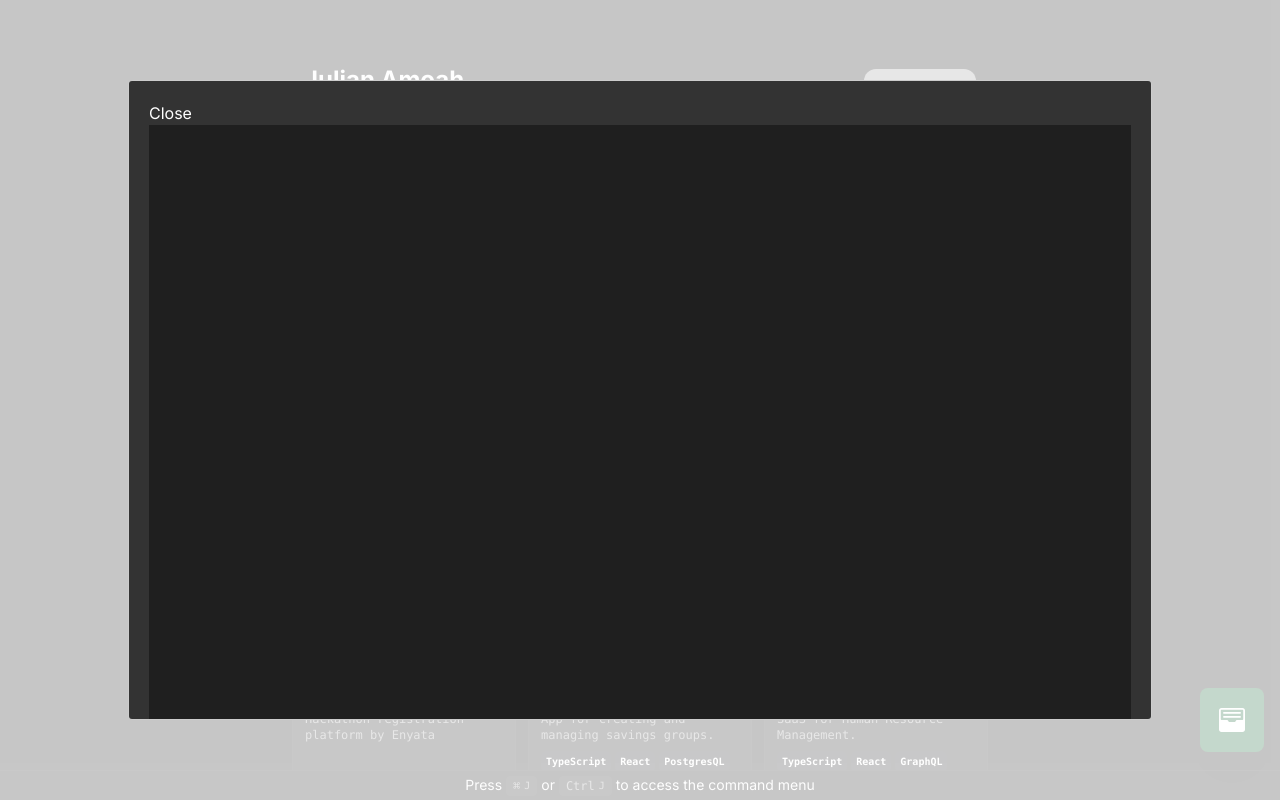
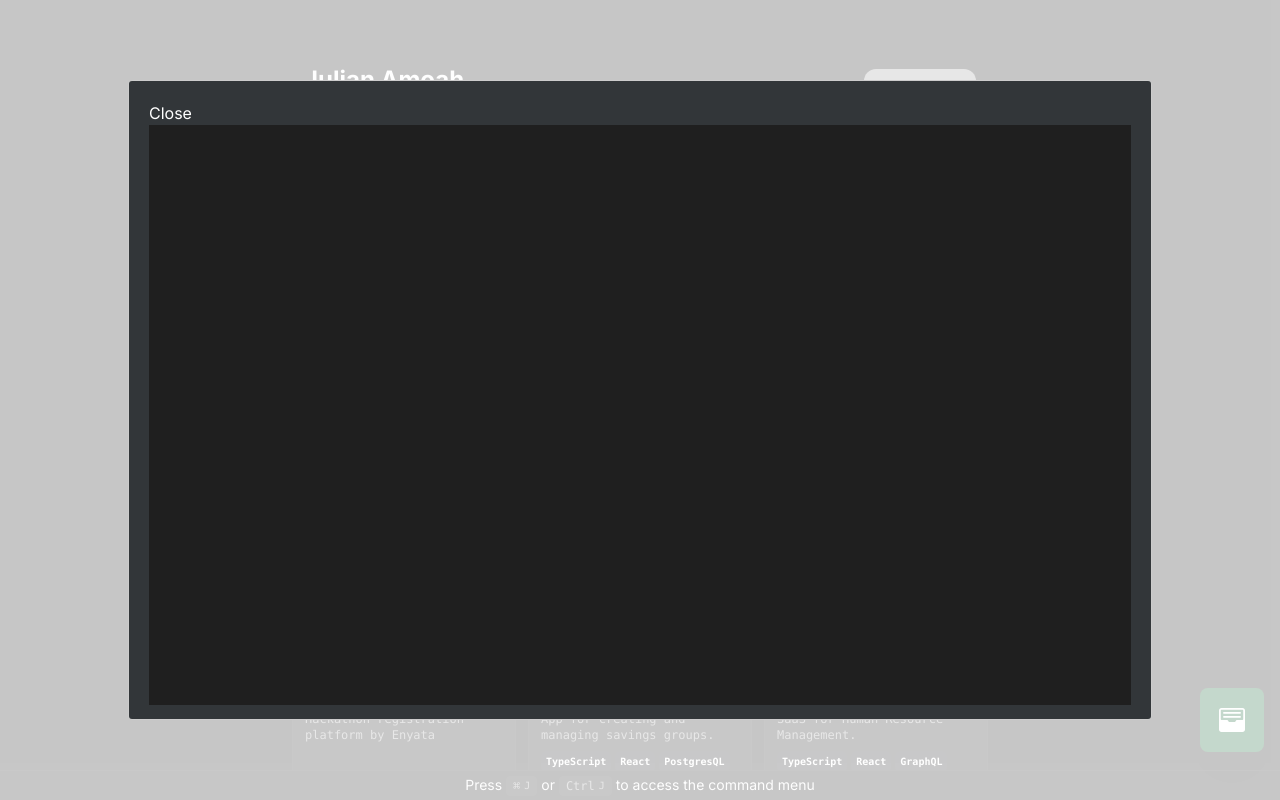
Before and after one commit to EnJulian/portfolio, a Next.js app: page / in a window 1280 px wide. Both pictures are taken after a click on the button 1232 px from the left and 720 px from the top of the page. Shown: the top 800 px of the page. Built offline with nearby package versions, Linux system fonts and the light colour scheme; grey boxes are pictures that could not be loaded.

Commit message:
adjust modal height & background colour

```diff
--- a/src/components/floating-button.tsx
+++ b/src/components/floating-button.tsx
@@ -41,7 +41,7 @@ const FloatingButton = () => {
               transform: 'translate(-50%, -50%)',
               width: '80%',
               height: '80%',
-              backgroundColor: '#333',
+              backgroundColor: '#323639',
               color: '#fff',
             },
           }}
@@ -50,7 +50,7 @@ const FloatingButton = () => {
           <iframe
             src="/Julian-Ayinbire-Amoah-Resume.pdf"
             width="100%"
-            height="100%"
+            height="97%"
           />
         </Modal>
       )}
```
